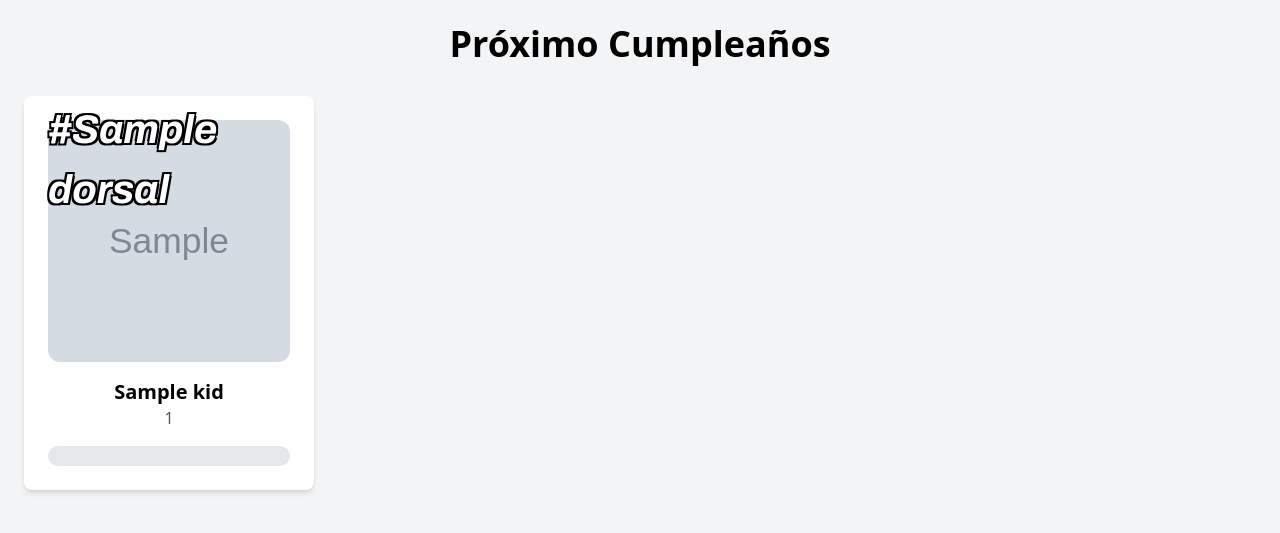
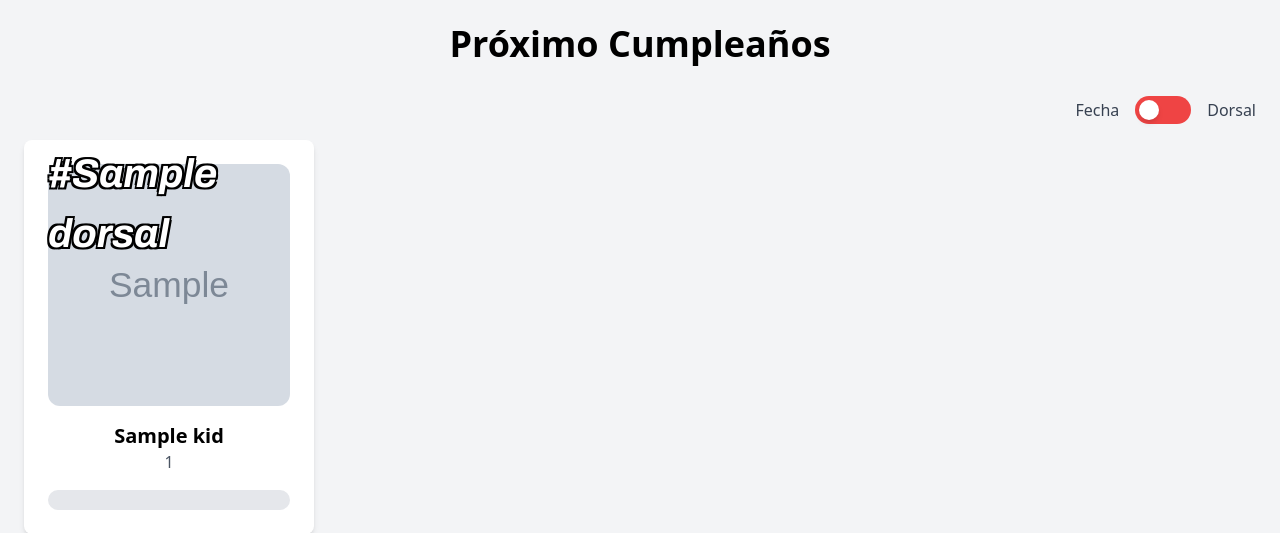
Before and after one commit to andresmarinabad/familyprogressweb, a Python web app: template templates/index.html in a window 1280 px wide. Shown: the top 533 px of the page. Run offline with Jinja, Linux system fonts and the light colour scheme; the template is opened without the code that fills it: most values are stand-ins (such as "Sample title", 1, 10 or a date in 2020); grey boxes marked "Sample" are stand-in pictures; some libraries are stand-ins or nearby versions.

Commit message:
Video, filter, remove autoplay

```diff
--- a/templates/index.html
+++ b/templates/index.html
@@ -17,17 +17,17 @@
   <section class="container mx-auto p-6">
     <h2 class="text-4xl font-bold text-center mb-8">Próximo Cumpleaños</h2>
 
-    <!--div class="mb-4 flex justify-end items-center gap-4">
+    <div class="mb-4 flex justify-end items-center gap-4">
       <span class="text-gray-700">Fecha</span>
 
       <label class="relative inline-flex items-center cursor-pointer">
           <input type="checkbox" id="filtro" class="sr-only peer">
-          <div class="w-14 h-7 bg-gray-300 rounded-full peer peer-checked:bg-blue-500 transition-all"></div>
+          <div class="w-14 h-7 bg-red-500 rounded-full peer peer-checked:bg-blue-500 transition-all"></div>
           <div class="absolute left-1 top-1 w-5 h-5 bg-white rounded-full shadow-md peer-checked:translate-x-7 transition-all"></div>
       </label>
 
       <span class="text-gray-700">Dorsal</span>
-  </div-->
+  </div>
 
     <div class="grid grid-cols-1 sm:grid-cols-2 md:grid-cols-3 lg:grid-cols-4 gap-6" id="contenedor">
 
@@ -38,7 +38,7 @@
           {% if kid.video %}
           <img class="object-cover w-full rounded-xl aspect-square card-img-top mx-auto mb-4" src="{{ kid.image }}" onclick="mostrarVideo('{{kid.nombre | lower}}')" alt="">
           <span class="dorsal archivo-dorsal">#{{ kid.dorsal }}</span>
-          <video class="object-cover w-full rounded-xl aspect-square card-img-top mx-auto mb-4 video" playsinline autoplay>
+          <video class="object-cover w-full rounded-xl aspect-square card-img-top mx-auto mb-4 video" playsinline>
               <source src="static/videos/{{ kid.nombre | lower }}.mp4" type="video/mp4">
               Tu navegador no soporta este formato de video.
           </video>
```
